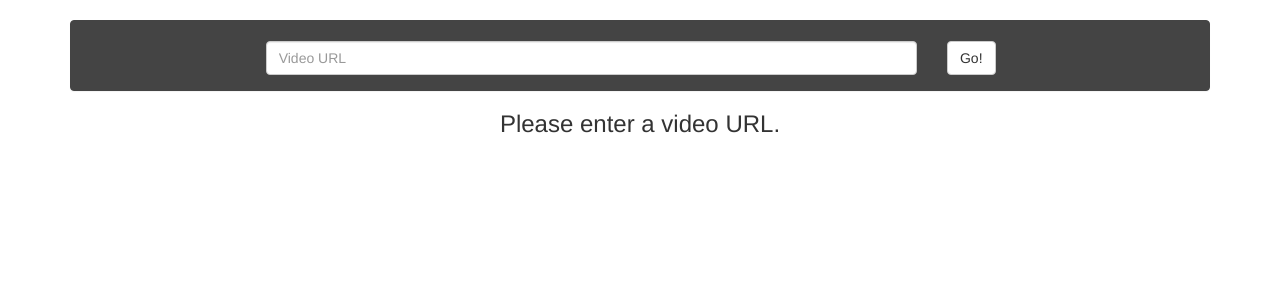
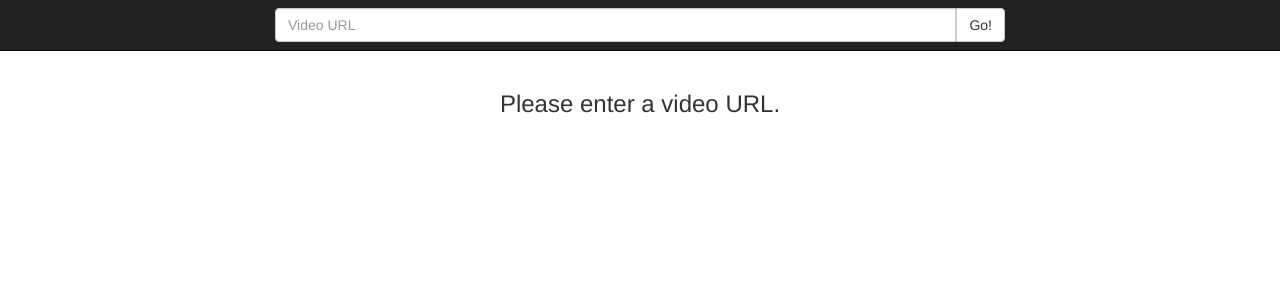
Before and after one commit to greenec/YouTube-MP3-Converter, a PHP site: page / in a window 1280 px wide. Shown: the top 300 px of the page. Run offline with PHP 8.4, Linux system fonts and the light colour scheme; data that the repository does not hold is empty.

Commit message:
changed panel to navbar

```diff
--- a/index.php
+++ b/index.php
@@ -63,9 +63,8 @@ function sanitizeURL($url) {
 	<title>YouTube Audio Downloader</title>
 	<link rel="stylesheet" type="text/css" href="css/bootstrap.min.css"/>
 	<style>
-	.panel-inverse {
-		background-color: #444;
-		border-color: #444;
+	.navbar-form {
+		padding: 0;
 	}
 	.img-responsive {
 		display: inline;
@@ -87,31 +86,26 @@ function sanitizeURL($url) {
 	.full {
 		width: 100%;
 	}
-	@media(max-width: 768px) {
-		.search {
-			padding-left: 8.33333%;
-			padding-right: 0;
-		}
-	}
 	</style>
 </head>
 <body>
 
+	<nav class='navbar navbar-inverse navbar-static-top'>
+		<div class='container'>
+			<div class='col-md-8 col-md-offset-2'>
+				<form class="navbar-form">
+					<div class="input-group">
+						<input name='url' type='text' class='form-control' placeholder='Video URL' value='<?php echo $url; ?>'>
+						<span class="input-group-btn">
+							<button class="btn btn-default" type="submit">Go!</button>
+						</span>
+					</div><!--/.input-group -->
+				</form><!--/.navbar-form -->
+			</div>
+		</div><!-- /.container -->
+	</nav><!-- /.navbar -->
+
 	<div class='container text-center'>
-		<br>
-		<div class='panel panel-default panel-inverse'>
-			<br>
-			<form id='form'>
-				<div class='form-group row'>
-					<div class='search col-xs-8 col-sm-offset-2 col-sm-7'>
-						<input name='url' id='url' type='text' class='form-control' placeholder='Video URL' value='<?php echo $url; ?>'>
-					</div>
-					<div class='col-xs-1 col-sm-1 text-left'>
-						<button type="submit" class='btn btn-default'>Go!</button>
-					</div>
-				</div>
-			</form>
-		</div>
 
 		<?php
 		if(!$error) { ?>
@@ -142,7 +136,7 @@ function sanitizeURL($url) {
 		} ?>
 
 		<br>
-	</div>
+	</div><!-- /.container -->
 
 	<script src='js/script.js'></script>
 	<script>
```
